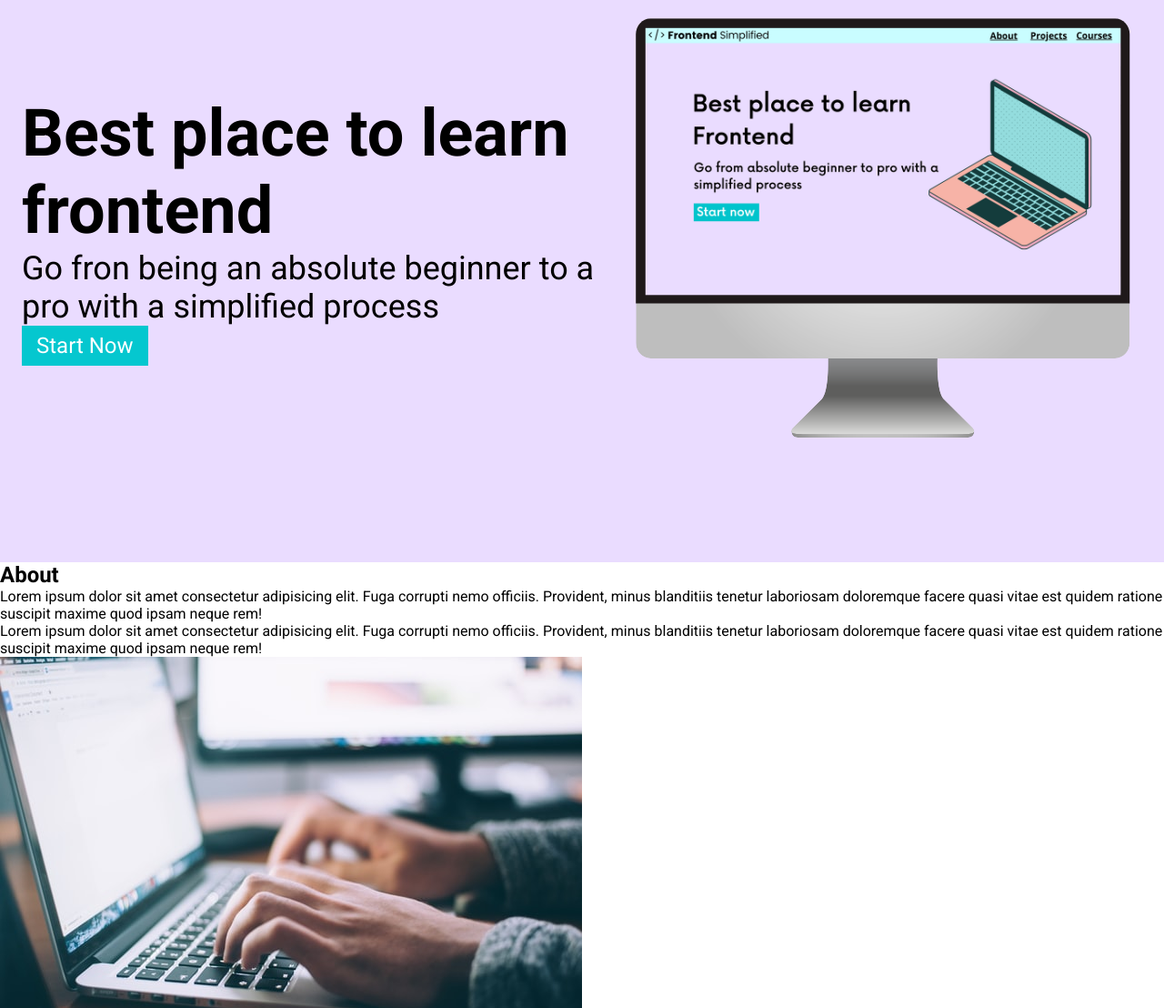
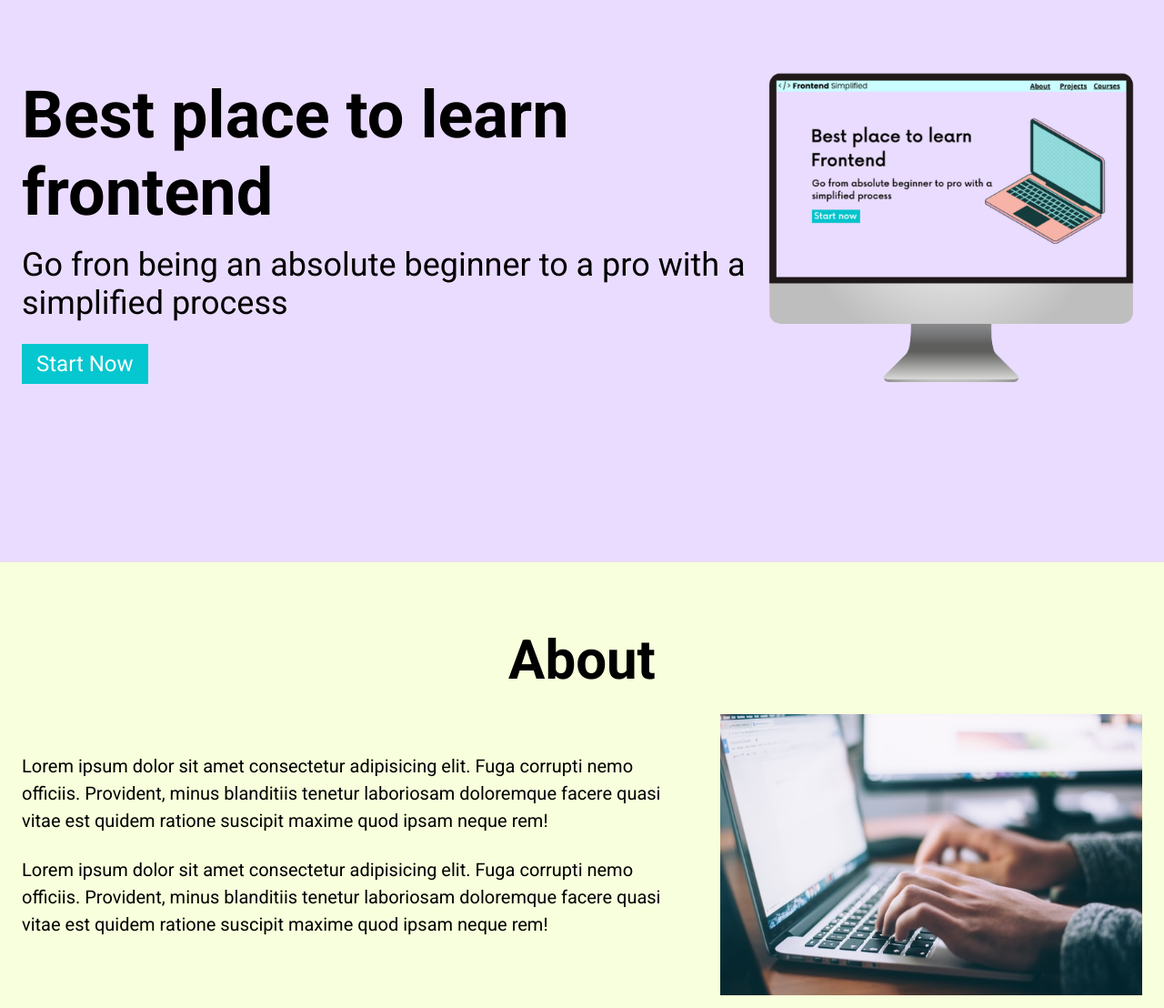
Before and after one commit to krishvivash/FrontendSimplifiedWebsite, a plain HTML site: page index.html in a window 1280 px wide. Shown: the part 182-1290 px from the top of the page at 91% size. Drawn offline with Linux system fonts and the light colour scheme.

Commit message:
second section complete

```diff
--- a/index.html
+++ b/index.html
@@ -22,6 +22,7 @@
         </ul>
       </nav>
       <header>
+        <div class="row">
         <div>
           <h1>Best place to learn frontend</h1>
           <p class="subheader">
@@ -39,29 +40,33 @@
             </figure>
           </div>
         </div>
+      </div>
       </header>
     </section>
 
     <main>
       <section id="about">
         <h2>About</h2>
-        <div>
-          <p>
+
+        <div class="section__description">
+        <div class="section__description--wrapper">
+          <p class="section__description--para">
             Lorem ipsum dolor sit amet consectetur adipisicing elit. Fuga
             corrupti nemo officiis. Provident, minus blanditiis tenetur
             laboriosam doloremque facere quasi vitae est quidem ratione suscipit
             maxime quod ipsam neque rem!
           </p>
-          <p>
+          <p class="section__description--para">
             Lorem ipsum dolor sit amet consectetur adipisicing elit. Fuga
             corrupti nemo officiis. Provident, minus blanditiis tenetur
             laboriosam doloremque facere quasi vitae est quidem ratione suscipit
             maxime quod ipsam neque rem!
           </p>
         </div>
-        <figure>
+        <figure class="about__image--wrapper">
           <img src="./Website Assests/about.jpg" alt="Image of laptop." />
         </figure>
+        </div>
       </section>
 
       <section id="discord">
--- a/style.css
+++ b/style.css
@@ -31,6 +31,7 @@ h1{
 
 .subheader{
     font-size: 36px;
+    margin: 16px 0 24px 0;
 }
 
 button{
@@ -61,3 +62,54 @@ li{
     list-style-type: none;
     padding-left: 16px;
 }
+
+.row{
+    width: 100%;
+    max-width: 1300px;
+    display: flex;
+    align-items: center;
+    justify-items: center;
+}
+
+
+/* About Section */
+
+#about{
+    padding: 48px 0;
+    background-color: #f8ffdc;
+}
+
+h2{
+    font-size: 60px;
+    text-align: center;
+    margin: 24px;
+}
+
+.section__description{
+    display: flex;
+    justify-content: center;
+    align-items: center;
+}
+
+.about__image--wrapper{
+    width: 40%;
+}
+
+img{
+    width: 100%;
+}
+
+.section__description--wrapper{
+    width: 60%;
+}
+
+.section__description--wrapper,
+.about__image--wrapper {
+    padding: 0 24px;
+}
+
+.section__description--para{
+    font-size: 20px;
+    line-height: 1.5;
+    margin-bottom: 24px;
+}
```
